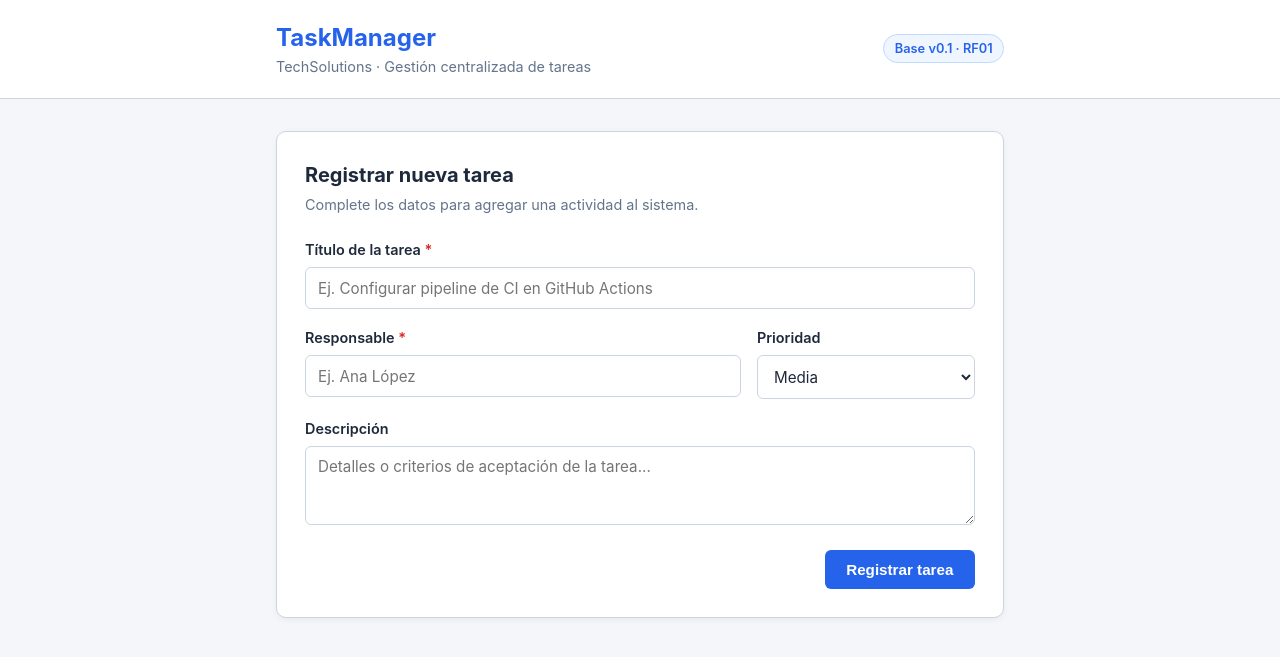
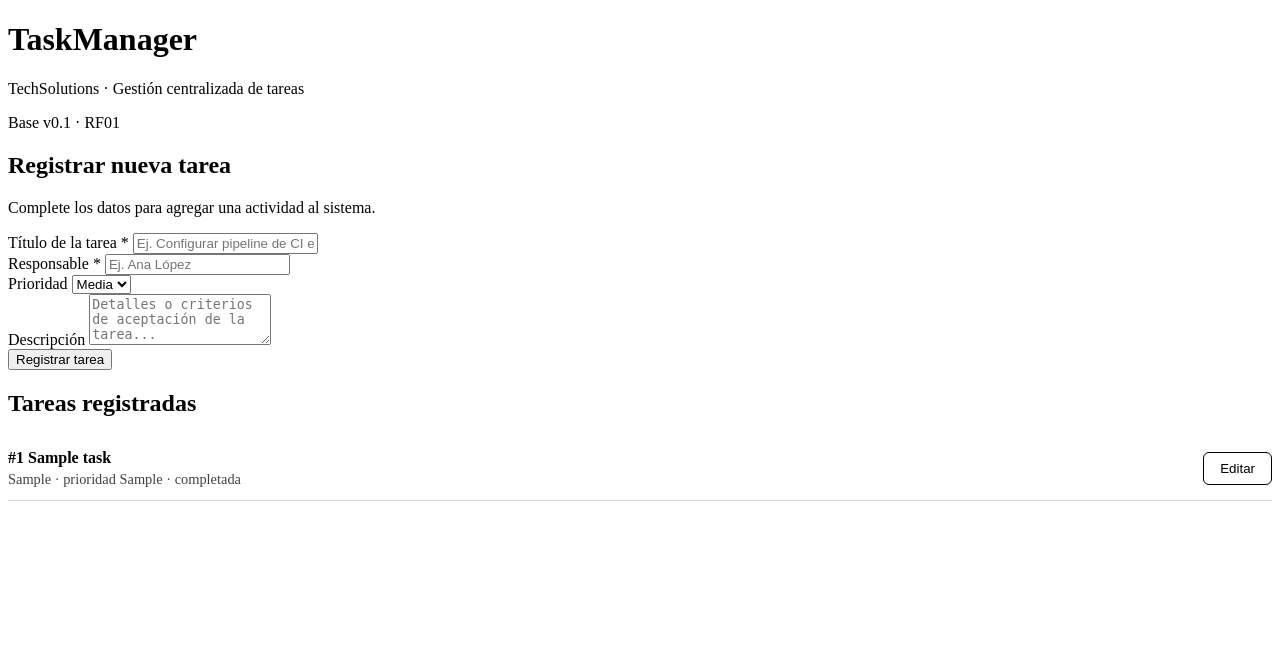
Before and after one commit to AlexysGG/taskmanager-debops, a Flask app: page / in a window 1280 px wide. Shown: the top 657 px of the page. Run offline with Flask 3, Linux system fonts and the light colour scheme; tables that the repository leaves empty hold one stand-in row (values such as "Sample post").

Commit message:
Agregar funcionalidad para editar tareas

```diff
--- a/app.py
+++ b/app.py
@@ -3,6 +3,8 @@ import sqlite3
 from flask import Flask, g, jsonify, render_template, request
 
 VALID_PRIORITIES = {"alta", "media", "baja"}
+VALID_STATUSES = {"pendiente", "en progreso", "completada"}
+TASK_COLUMNS = "id, title, description, assignee, priority, status, created_at"
 DEFAULT_DB_PATH = os.path.join(os.path.dirname(os.path.abspath(__file__)), "tasks.db")
 
 
@@ -96,6 +98,71 @@ def create_app(test_config=None):
             "task": dict(row),
         }), 201
 
+    @app.get("/api/tasks")
+    def list_tasks():
+        """Lista todas las tareas, de la más reciente a la más antigua."""
+        rows = get_db().execute(
+            f"SELECT {TASK_COLUMNS} FROM tasks ORDER BY id DESC"
+        ).fetchall()
+        return jsonify({"tasks": [dict(row) for row in rows]}), 200
+
+    @app.put("/api/tasks/<int:task_id>")
+    def update_task(task_id):
+        """Editar una tarea existente (solo se modifican los campos enviados)."""
+        db = get_db()
+        existing = db.execute(
+            f"SELECT {TASK_COLUMNS} FROM tasks WHERE id = ?", (task_id,)
+        ).fetchone()
+        if existing is None:
+            return jsonify({"error": "La tarea no existe."}), 404
+
+        data = request.get_json(silent=True)
+        if not isinstance(data, dict):
+            return jsonify({"error": "El cuerpo de la solicitud debe ser JSON válido."}), 400
+
+        updates = {}
+
+        for field, label in (("title", "título"), ("assignee", "responsable")):
+            if field in data:
+                value = data[field]
+                if not isinstance(value, str) or not value.strip():
+                    return jsonify({"error": f"El {label} no puede estar vacío."}), 400
+                updates[field] = value.strip()
+
+        if "description" in data:
+            if not isinstance(data["description"], str):
+                return jsonify({"error": "La descripción debe ser texto."}), 400
+            updates["description"] = data["description"].strip()
+
+        if "priority" in data:
+            priority = data["priority"].strip().lower() if isinstance(data["priority"], str) else ""
+            if priority not in VALID_PRIORITIES:
+                return jsonify({"error": "La prioridad debe ser 'alta', 'media' o 'baja'."}), 400
+            updates["priority"] = priority
+
+        if "status" in data:
+            status = data["status"].strip().lower() if isinstance(data["status"], str) else ""
+            if status not in VALID_STATUSES:
+                return jsonify({"error": "El estado debe ser 'pendiente', 'en progreso' o 'completada'."}), 400
+            updates["status"] = status
+
+        if not updates:
+            return jsonify({"error": "No se enviaron campos válidos para actualizar."}), 400
+
+        set_clause = ", ".join(f"{column} = ?" for column in updates)
+        db.execute(
+            f"UPDATE tasks SET {set_clause} WHERE id = ?",
+            (*updates.values(), task_id),
+        )
+        db.commit()
+
+        row = db.execute(
+            f"SELECT {TASK_COLUMNS} FROM tasks WHERE id = ?", (task_id,)
+        ).fetchone()
+        return jsonify({"message": "Tarea actualizada correctamente.", "task": dict(row)}), 200
+
+
+
     return app
 
 
--- a/static/css/style.css
+++ b/static/css/style.css
@@ -1,197 +1,21 @@
-:root {
-    --bg: #f4f6f9;
-    --surface: #ffffff;
-    --text: #1e293b;
-    --muted: #64748b;
-    --border: #cbd5e1;
-    --primary: #2563eb;
-    --primary-hover: #1d4ed8;
-    --success-bg: #ecfdf5;
-    --success-text: #065f46;
-    --success-border: #a7f3d0;
-    --error-bg: #fef2f2;
-    --error-text: #991b1b;
-    --error-border: #fecaca;
-    --radius: 10px;
+[hidden] { display: none !important; }
+
+.task-item {
+    display: flex;
+    justify-content: space-between;
+    align-items: center;
+    gap: 1rem;
+    padding: 0.75rem 0;
+    border-bottom: 1px solid rgba(128, 128, 128, 0.3);
 }
 
-* {
-    box-sizing: border-box;
-    margin: 0;
-    padding: 0;
+.task-meta { margin: 0.25rem 0 0; opacity: 0.75; font-size: 0.9rem; }
+
+.btn-secondary {
+    padding: 0.5rem 1rem;
+    border: 1px solid currentColor;
+    border-radius: 6px;
+    background: transparent;
+    color: inherit;
+    cursor: pointer;
 }
-
-body {
-    font-family: -apple-system, BlinkMacSystemFont, "Segoe UI", Roboto, sans-serif;
-    background-color: var(--bg);
-    color: var(--text);
-    line-height: 1.5;
-}
-
-.container {
-    max-width: 760px;
-    margin: 0 auto;
-    padding: 0 1rem;
-}
-
-.topbar {
-    background-color: var(--surface);
-    border-bottom: 1px solid var(--border);
-    padding: 1.25rem 0;
-    margin-bottom: 2rem;
-}
-
-.topbar-content {
-    display: flex;
-    align-items: center;
-    justify-content: space-between;
-    gap: 1rem;
-}
-
-.brand {
-    font-size: 1.5rem;
-    font-weight: 700;
-    color: var(--primary);
-}
-
-.subtitle {
-    font-size: 0.9rem;
-    color: var(--muted);
-}
-
-.badge {
-    background-color: #eff6ff;
-    color: var(--primary);
-    border: 1px solid #bfdbfe;
-    padding: 0.25rem 0.65rem;
-    border-radius: 999px;
-    font-size: 0.8rem;
-    font-weight: 600;
-}
-
-.card {
-    background-color: var(--surface);
-    border: 1px solid var(--border);
-    border-radius: var(--radius);
-    padding: 1.75rem;
-    box-shadow: 0 2px 6px rgba(15, 23, 42, 0.05);
-}
-
-.card-header {
-    margin-bottom: 1.5rem;
-}
-
-.card-header h2 {
-    font-size: 1.25rem;
-    margin-bottom: 0.25rem;
-}
-
-.card-header p {
-    font-size: 0.9rem;
-    color: var(--muted);
-}
-
-.form-group {
-    margin-bottom: 1.15rem;
-}
-
-.form-row {
-    display: grid;
-    grid-template-columns: 2fr 1fr;
-    gap: 1rem;
-}
-
-label {
-    display: block;
-    font-size: 0.9rem;
-    font-weight: 600;
-    margin-bottom: 0.4rem;
-}
-
-.required {
-    color: #dc2626;
-}
-
-input,
-select,
-textarea {
-    width: 100%;
-    padding: 0.65rem 0.75rem;
-    font-size: 0.95rem;
-    font-family: inherit;
-    color: var(--text);
-    background-color: #fff;
-    border: 1px solid var(--border);
-    border-radius: 6px;
-    transition: border-color 0.15s ease;
-}
-
-input:focus,
-select:focus,
-textarea:focus {
-    outline: none;
-    border-color: var(--primary);
-    box-shadow: 0 0 0 3px rgba(37, 99, 235, 0.12);
-}
-
-.form-actions {
-    display: flex;
-    justify-content: flex-end;
-    margin-top: 1rem;
-}
-
-.btn-primary {
-    background-color: var(--primary);
-    color: #fff;
-    border: none;
-    border-radius: 6px;
-    padding: 0.7rem 1.35rem;
-    font-size: 0.95rem;
-    font-weight: 600;
-    cursor: pointer;
-    transition: background-color 0.15s ease;
-}
-
-.btn-primary:hover:not(:disabled) {
-    background-color: var(--primary-hover);
-}
-
-.btn-primary:disabled {
-    opacity: 0.6;
-    cursor: not-allowed;
-}
-
-.feedback {
-    padding: 0.75rem 1rem;
-    border-radius: 6px;
-    font-size: 0.9rem;
-    margin-bottom: 1rem;
-    border: 1px solid transparent;
-}
-
-.feedback.success {
-    background-color: var(--success-bg);
-    color: var(--success-text);
-    border-color: var(--success-border);
-}
-
-.feedback.error {
-    background-color: var(--error-bg);
-    color: var(--error-text);
-    border-color: var(--error-border);
-}
-
-.hidden {
-    display: none;
-}
-
-@media (max-width: 600px) {
-    .form-row {
-        grid-template-columns: 1fr;
-    }
-
-    .topbar-content {
-        flex-direction: column;
-        align-items: flex-start;
-    }
-}
--- a/static/js/app.js
+++ b/static/js/app.js
@@ -2,53 +2,159 @@ document.addEventListener("DOMContentLoaded", () => {
   const form = document.getElementById("task-form");
   const feedback = document.getElementById("feedback");
   const submitBtn = document.getElementById("submit-btn");
+  const cancelBtn = document.getElementById("cancel-btn");
+  const statusGroup = document.getElementById("status-group");
+  const formTitle = document.getElementById("form-title");
+  const taskList = document.getElementById("task-list");
+
+  let editingId = null;
 
   function showFeedback(message, type) {
     feedback.textContent = message;
     feedback.className = `feedback ${type}`;
   }
 
+  function resetForm() {
+    form.reset();
+    form.elements.priority.value = "media";
+    editingId = null;
+    statusGroup.hidden = true;
+    cancelBtn.hidden = true;
+    submitBtn.textContent = "Registrar tarea";
+    formTitle.textContent = "Registrar nueva tarea";
+  }
+
+  function startEdit(task) {
+    editingId = task.id;
+    form.elements.title.value = task.title;
+    form.elements.assignee.value = task.assignee;
+    form.elements.priority.value = task.priority;
+    form.elements.description.value = task.description;
+    form.elements.status.value = task.status;
+    statusGroup.hidden = false;
+    cancelBtn.hidden = false;
+    submitBtn.textContent = "Guardar cambios";
+    formTitle.textContent = `Editar tarea #${task.id}`;
+    feedback.className = "feedback hidden";
+    form.scrollIntoView({ behavior: "smooth" });
+  }
+
+  function renderTasks(tasks) {
+    taskList.replaceChildren();
+
+    if (tasks.length === 0) {
+      const empty = document.createElement("p");
+      empty.textContent = "Aún no hay tareas registradas.";
+      taskList.appendChild(empty);
+      return;
+    }
+
+    tasks.forEach((task) => {
+      const item = document.createElement("article");
+      item.className = "task-item";
+
+      const info = document.createElement("div");
+      const title = document.createElement("strong");
+      title.textContent = `#${task.id} ${task.title}`;
+      const meta = document.createElement("p");
+      meta.className = "task-meta";
+      meta.textContent = `${task.assignee} · prioridad ${task.priority} · ${task.status}`;
+      info.append(title, meta);
+
+      const editBtn = document.createElement("button");
+      editBtn.type = "button";
+      editBtn.className = "btn-secondary";
+      editBtn.textContent = "Editar";
+      editBtn.addEventListener("click", () => startEdit(task));
+
+      item.append(info, editBtn);
+      taskList.appendChild(item);
+    });
+  }
+
+  async function loadTasks() {
+    try {
+      const response = await fetch("/api/tasks");
+      const data = await response.json();
+      renderTasks(data.tasks);
+    } catch (error) {
+      showFeedback("No se pudo cargar la lista de tareas.", "error");
+    }
+  }
+
+  cancelBtn.addEventListener("click", () => {
+    resetForm();
+    feedback.className = "feedback hidden";
+  });
+
   form.addEventListener("submit", async (event) => {
     event.preventDefault();
 
     const payload = {
-            title: form.title.value.trim(),
-            assignee: form.assignee.value.trim(),
-            priority: form.priority.value,
-            description: form.description.value.trim(),
+      title: form.elements.title.value.trim(),
+      assignee: form.elements.assignee.value.trim(),
+      priority: form.elements.priority.value,
+      description: form.elements.description.value.trim(),
     };
 
     if (!payload.title || !payload.assignee) {
-            showFeedback("Por favor completa el título y el responsable de la tarea.", "error");
+      showFeedback(
+        "Por favor completa el título y el responsable de la tarea.",
+        "error",
+      );
       return;
+    }
+
+    const isEditing = editingId !== null;
+    if (isEditing) {
+      payload.status = form.elements.status.value;
     }
 
     submitBtn.disabled = true;
 
     try {
-            const response = await fetch("/api/tasks", {
-                method: "POST",
+      const response = await fetch(
+        isEditing ? `/api/tasks/${editingId}` : "/api/tasks",
+        {
+          method: isEditing ? "PUT" : "POST",
           headers: { "Content-Type": "application/json" },
           body: JSON.stringify(payload),
-            });
+        },
+      );
 
       const data = await response.json();
 
       if (!response.ok) {
-                showFeedback(data.error || "No se pudo registrar la tarea.", "error");
+        showFeedback(
+          data.error ||
+            (isEditing
+              ? "No se pudo actualizar la tarea."
+              : "No se pudo registrar la tarea."),
+          "error",
+        );
         return;
       }
 
+      if (isEditing) {
+        showFeedback(
+          `Tarea #${data.task.id} "${data.task.title}" actualizada correctamente.`,
+          "success",
+        );
+      } else {
         showFeedback(
           `Tarea #${data.task.id} "${data.task.title}" registrada (estado: ${data.task.status}, prioridad: ${data.task.priority}).`,
-                "success"
+          "success",
         );
-            form.reset();
-            form.priority.value = "media";
+      }
+
+      resetForm();
+      loadTasks();
     } catch (error) {
       showFeedback("Error de conexión con el servidor.", "error");
     } finally {
       submitBtn.disabled = false;
     }
   });
+
+  loadTasks();
 });
--- a/templates/index.html
+++ b/templates/index.html
@@ -1,10 +1,13 @@
-<!DOCTYPE html>
+<!doctype html>
 <html lang="es">
   <head>
-    <meta charset="UTF-8">
-    <meta name="viewport" content="width=device-width, initial-scale=1.0">
+    <meta charset="UTF-8" />
+    <meta name="viewport" content="width=device-width, initial-scale=1.0" />
     <title>TaskManager — TechSolutions</title>
-    <link rel="stylesheet" href="{{ url_for('static', filename='css/style.css') }}">
+    <link
+      rel="stylesheet"
+      href="{{ url_for('static', filename='css/style.css') }}"
+    />
   </head>
   <body>
     <header class="topbar">
@@ -26,7 +29,9 @@
 
         <form id="task-form" novalidate>
           <div class="form-group">
-                    <label for="title">Título de la tarea <span class="required">*</span></label>
+            <label for="title"
+              >Título de la tarea <span class="required">*</span></label
+            >
             <input
               type="text"
               id="title"
@@ -34,12 +39,14 @@
               placeholder="Ej. Configurar pipeline de CI en GitHub Actions"
               required
               maxlength="150"
-                    >
+            />
           </div>
 
           <div class="form-row">
             <div class="form-group">
-                        <label for="assignee">Responsable <span class="required">*</span></label>
+              <label for="assignee"
+                >Responsable <span class="required">*</span></label
+              >
               <input
                 type="text"
                 id="assignee"
@@ -47,7 +54,7 @@
                 placeholder="Ej. Ana López"
                 required
                 maxlength="100"
-                        >
+              />
             </div>
 
             <div class="form-group">
@@ -60,6 +67,15 @@
             </div>
           </div>
 
+          <div class="form-group" id="status-group" hidden>
+            <label for="status">Estado</label>
+            <select id="status" name="status">
+              <option value="pendiente">Pendiente</option>
+              <option value="en progreso">En progreso</option>
+              <option value="completada">Completada</option>
+            </select>
+          </div>
+
           <div class="form-group">
             <label for="description">Descripción</label>
             <textarea
@@ -70,14 +86,29 @@
             ></textarea>
           </div>
 
-                <div id="feedback" class="feedback hidden" role="status" aria-live="polite"></div>
+          <div
+            id="feedback"
+            class="feedback hidden"
+            role="status"
+            aria-live="polite"
+          ></div>
 
           <div class="form-actions">
             <button type="submit" id="submit-btn" class="btn-primary">
               Registrar tarea
             </button>
+            <button type="button" id="cancel-btn" class="btn-secondary" hidden>
+              Cancelar
+            </button>
           </div>
         </form>
+      </section>
+
+      <section class="card" aria-labelledby="list-title">
+        <div class="card-header">
+          <h2 id="list-title">Tareas registradas</h2>
+        </div>
+        <div id="task-list"></div>
       </section>
     </main>
 
```
Also changed, not shown: tests/test_app.py (+98 -0 lines). Lines whose indentation alone changed are shown as unchanged.
